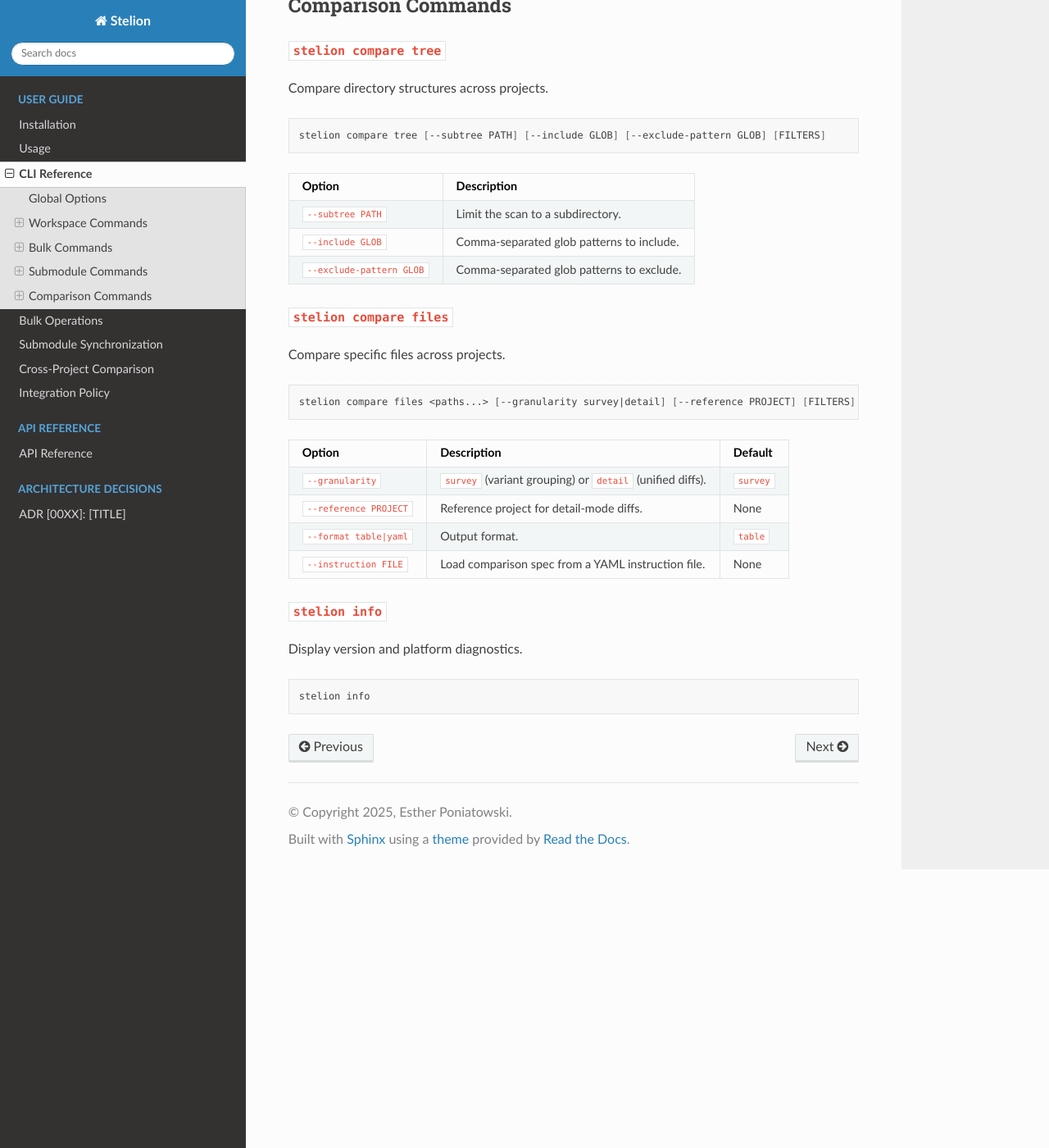
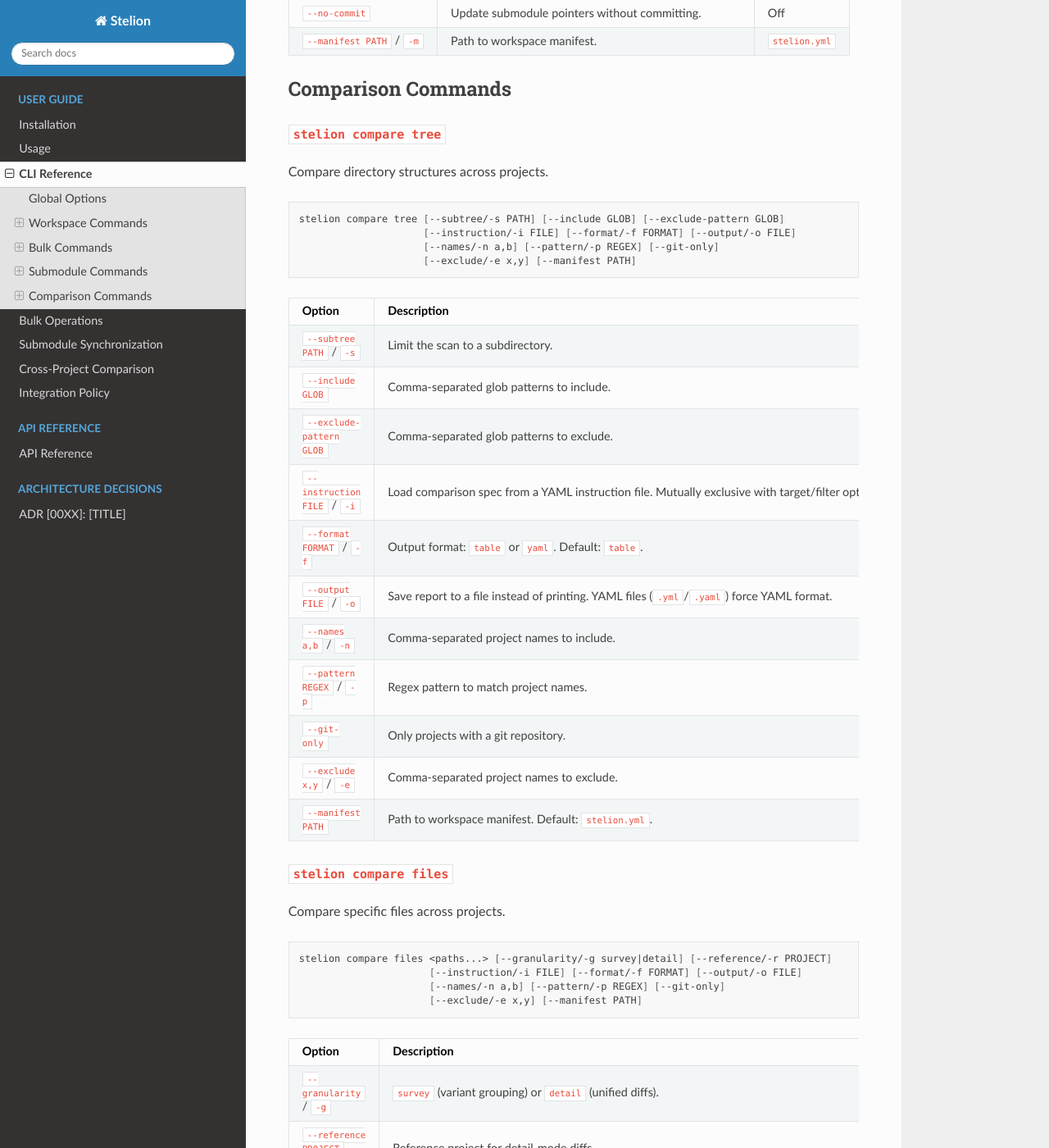
Before and after one commit to esther-poniatowski/stelion, a Sphinx documentation site: the page built from docs/guide/cli-reference.md, in a window 1280 px wide and 1400 px high, scrolled down 2756 px. Shown: the whole window at 82% size. Built offline with Sphinx 7.4.7 and the Read the Docs theme 3.1.0, drawn with Linux system fonts in a browser that asks for light colours; some of the changed text lies outside the part shown.

Commit message:
docs(guide): Add missing options and short flags to CLI reference
Co-Authored-By: Claude Opus 4.6 (1M context) <noreply@anthropic.com>

````diff
--- a/docs/guide/cli-reference.md
+++ b/docs/guide/cli-reference.md
@@ -8,7 +8,7 @@ stelion [OPTIONS] COMMAND [ARGS]
 
 | Option | Description |
 | ------ | ----------- |
-| `--version` | Display the version and exit. |
+| `--version` / `-v` | Display the version and exit. |
 | `--help` | Display the help message and exit. |
 
 ## Workspace Commands
@@ -20,7 +20,7 @@ projects when no manifest exists. With an existing manifest, generates all works
 artifacts.
 
 ```sh
-stelion workspace init [--manifest PATH] [--dry-run]
+stelion workspace init [--manifest/-m PATH] [--dry-run]
 ```
 
 ### `stelion workspace sync`
@@ -28,12 +28,13 @@ stelion workspace init [--manifest PATH] [--dry-run]
 Re-scan projects and update generated files.
 
 ```sh
-stelion workspace sync [--target TARGET] [--force] [--dry-run]
+stelion workspace sync [--manifest/-m PATH] [--target/-t TARGET] [--force] [--dry-run]
 ```
 
 | Option | Description | Default |
 | ------ | ----------- | ------- |
-| `--target TARGET` | Limit to a single artifact (`workspace-file`, `projects`, `dependencies`, `environment`). | All |
+| `--manifest PATH` / `-m` | Path to workspace manifest. | `stelion.yml` |
+| `--target TARGET` / `-t` | Limit to a single artifact (`workspace-file`, `projects`, `dependencies`, `environment`). | All |
 | `--force` | Overwrite even if up to date. | Off |
 
 ### `stelion workspace new`
@@ -42,7 +43,7 @@ Bootstrap a new project from the template: copy, substitute placeholders, rename
 directories, and optionally initialize git.
 
 ```sh
-stelion workspace new <name> "<description>" [--destination ROOT] [--no-git] [--dry-run]
+stelion workspace new <name> "<description>" [--manifest/-m PATH] [--destination/-d ROOT] [--no-git] [--dry-run]
 ```
 
 ### `stelion workspace register`
@@ -51,7 +52,7 @@ Register an existing project and regenerate workspace artifacts. If the project
 outside the configured scan roots, stelion records it in `discovery.extra_paths`.
 
 ```sh
-stelion workspace register <path>
+stelion workspace register <path> [--manifest/-m PATH]
 ```
 
 ### `stelion workspace status`
@@ -60,7 +61,7 @@ Show which generated files are out of date. Exit code 0 if all current, 1 if dri
 detected.
 
 ```sh
-stelion workspace status
+stelion workspace status [--manifest/-m PATH]
 ```
 
 ## Bulk Commands
@@ -109,6 +110,7 @@ Propagate a commit across all replicas of a dependency.
 ```sh
 stelion submodule sync <dependency> [--from local|<superproject>|remote]
                                     [--no-commit] [--dry-run]
+                                    [--manifest/-m PATH]
                                     [--remote origin] [--branch main]
 ```
 
@@ -116,6 +118,7 @@ stelion submodule sync <dependency> [--from local|<superproject>|remote]
 | ------ | ----------- | ------- |
 | `--from` | Source replica: `local`, a superproject name, or `remote`. | `local` |
 | `--no-commit` | Update submodule pointers without committing. | Off |
+| `--manifest PATH` / `-m` | Path to workspace manifest. | `stelion.yml` |
 
 ## Comparison Commands
 
@@ -124,29 +127,49 @@ stelion submodule sync <dependency> [--from local|<superproject>|remote]
 Compare directory structures across projects.
 
 ```sh
-stelion compare tree [--subtree PATH] [--include GLOB] [--exclude-pattern GLOB] [FILTERS]
+stelion compare tree [--subtree/-s PATH] [--include GLOB] [--exclude-pattern GLOB]
+                     [--instruction/-i FILE] [--format/-f FORMAT] [--output/-o FILE]
+                     [--names/-n a,b] [--pattern/-p REGEX] [--git-only]
+                     [--exclude/-e x,y] [--manifest PATH]
 ```
 
 | Option | Description |
 | ------ | ----------- |
-| `--subtree PATH` | Limit the scan to a subdirectory. |
+| `--subtree PATH` / `-s` | Limit the scan to a subdirectory. |
 | `--include GLOB` | Comma-separated glob patterns to include. |
 | `--exclude-pattern GLOB` | Comma-separated glob patterns to exclude. |
+| `--instruction FILE` / `-i` | Load comparison spec from a YAML instruction file. Mutually exclusive with target/filter options. |
+| `--format FORMAT` / `-f` | Output format: `table` or `yaml`. Default: `table`. |
+| `--output FILE` / `-o` | Save report to a file instead of printing. YAML files (`.yml`/`.yaml`) force YAML format. |
+| `--names a,b` / `-n` | Comma-separated project names to include. |
+| `--pattern REGEX` / `-p` | Regex pattern to match project names. |
+| `--git-only` | Only projects with a git repository. |
+| `--exclude x,y` / `-e` | Comma-separated project names to exclude. |
+| `--manifest PATH` | Path to workspace manifest. Default: `stelion.yml`. |
 
 ### `stelion compare files`
 
 Compare specific files across projects.
 
 ```sh
-stelion compare files <paths...> [--granularity survey|detail] [--reference PROJECT] [FILTERS]
+stelion compare files <paths...> [--granularity/-g survey|detail] [--reference/-r PROJECT]
+                      [--instruction/-i FILE] [--format/-f FORMAT] [--output/-o FILE]
+                      [--names/-n a,b] [--pattern/-p REGEX] [--git-only]
+                      [--exclude/-e x,y] [--manifest PATH]
 ```
 
 | Option | Description | Default |
 | ------ | ----------- | ------- |
-| `--granularity` | `survey` (variant grouping) or `detail` (unified diffs). | `survey` |
-| `--reference PROJECT` | Reference project for detail-mode diffs. | None |
-| `--format table\|yaml` | Output format. | `table` |
-| `--instruction FILE` | Load comparison spec from a YAML instruction file. | None |
+| `--granularity` / `-g` | `survey` (variant grouping) or `detail` (unified diffs). | `survey` |
+| `--reference PROJECT` / `-r` | Reference project for detail-mode diffs. | None |
+| `--instruction FILE` / `-i` | Load comparison spec from a YAML instruction file. Mutually exclusive with target/filter options. | None |
+| `--format FORMAT` / `-f` | Output format: `table` or `yaml`. | `table` |
+| `--output FILE` / `-o` | Save report to a file instead of printing. YAML files (`.yml`/`.yaml`) force YAML format. | None |
+| `--names a,b` / `-n` | Comma-separated project names to include. | None |
+| `--pattern REGEX` / `-p` | Regex pattern to match project names. | None |
+| `--git-only` | Only projects with a git repository. | Off |
+| `--exclude x,y` / `-e` | Comma-separated project names to exclude. | None |
+| `--manifest PATH` | Path to workspace manifest. | `stelion.yml` |
 
 ### `stelion info`
 
````
